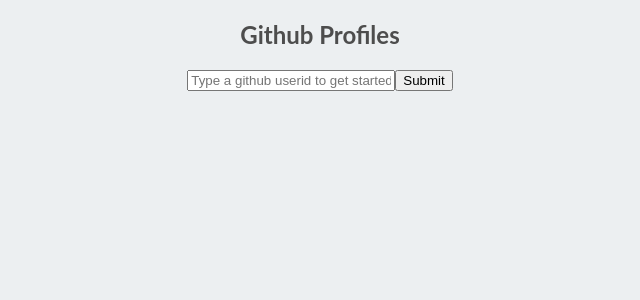
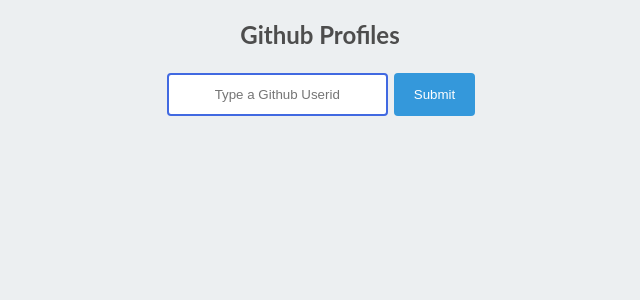
Before and after one commit to shiveshdewangan/github-users, a React (Create React App) app: page / in a window 1280 px wide. Shown: the top 300 px of the page, without its empty margins (320-960 px from the left). Built offline with nearby package versions, Linux system fonts and the light colour scheme; the HTML template or start-up script is replaced by a standard one.

Commit message:
Spinner and Styling Changes

```diff
--- a/src/components/App.jsx
+++ b/src/components/App.jsx
@@ -5,13 +5,15 @@
 import SimpleForm from "./SimpleForm";
 import UsersList from "./UsersList";
 import RepoDetails from "./RepoDetails";
+import Spinner from "./Spinner/Spinner";
 
 class App extends Component {
   state = {
     users: [],
     user: "",
     userDetails: "",
-    error: ""
+    error: "",
+    isLoading: false
   };
 
   handleChange = event => {
@@ -25,13 +27,19 @@
     let result = "";
 
     try {
+      this.setState({
+        isLoading: true
+      });
       const { data: result } = await API.get(`${user}`);
+      debugger;
       this.setState({
-        users: [...this.state.users, result]
+        users: [...this.state.users, result],
+        isLoading: false
       });
     } catch (error) {
       this.setState({
-        error: error.message
+        error: error.message,
+        isLoading: false
       });
     }
 
@@ -50,7 +58,7 @@
   };
 
   render() {
-    const { users, user, error } = this.state;
+    const { users, user, error, isLoading } = this.state;
 
     if (error) {
       return (
@@ -75,8 +83,9 @@
           />
         </div>
         <div className="user-list">
-          <UsersList users={users} />
+          <UsersList isLoading={isLoading} users={users} />
         </div>
+        {/* <Spinner /> */}
       </>
     );
   }
--- a/src/components/SimpleForm.jsx
+++ b/src/components/SimpleForm.jsx
@@ -2,17 +2,21 @@
 
 const SimpleForm = ({ value, handleChange, handleSubmit }) => {
   return (
-    <form onSubmit={handleSubmit}>
+    <>
+      <form className="inline-form" onSubmit={handleSubmit}>
         <input
           type="text"
           name="user"
           id="user"
           value={value}
           onChange={handleChange}
-        placeholder="Type a github userid to get started"
+          placeholder="Type a Github Userid"
         />
-      <button type="submit">Submit</button>
+        <button disabled={!!!value} type="submit">
+          Submit
+        </button>
       </form>
+    </>
   );
 };
 
--- /dev/null
+++ b/src/components/Spinner/Spinner.css
@@ -0,0 +1,35 @@
+.lds-ring {
+    display: inline-block;
+    position: relative;
+    width: 64px;
+    height: 64px;
+  }
+  .lds-ring div {
+    box-sizing: border-box;
+    display: block;
+    position: absolute;
+    width: 51px;
+    height: 51px;
+    margin: 6px;
+    border: 6px solid #cef;
+    border-radius: 50%;
+    animation: lds-ring 1.2s cubic-bezier(0.5, 0, 0.5, 1) infinite;
+    border-color: royalblue transparent transparent transparent;
+  }
+  .lds-ring div:nth-child(1) {
+    animation-delay: -0.45s;
+  }
+  .lds-ring div:nth-child(2) {
+    animation-delay: -0.3s;
+  }
+  .lds-ring div:nth-child(3) {
+    animation-delay: -0.15s;
+  }
+  @keyframes lds-ring {
+    0% {
+      transform: rotate(0deg);
+    }
+    100% {
+      transform: rotate(360deg);
+    }
+  }
--- /dev/null
+++ b/src/components/Spinner/Spinner.jsx
@@ -0,0 +1,15 @@
+import React from "react";
+import './Spinner.css'
+
+const Spinner = () => {
+  return (
+    <div className="lds-ring">
+      <div />
+      <div />
+      <div />
+      <div />
+    </div>
+  );
+};
+
+export default Spinner;
--- a/src/components/User.jsx
+++ b/src/components/User.jsx
@@ -1,7 +1,8 @@
 import React from "react";
+import Spinner from "./Spinner/Spinner";
 
-const User = ({ name, repos, avatar, bio }) => {
-  return (
+const User = ({ name, repos, avatar, bio, isLoading }) => {
+  let result = (
     <article className="user">
       <h3 className="name">
         <em>{name}</em>
@@ -17,6 +18,26 @@
       ) : null}
     </article>
   );
+
+  if (isLoading) result = <Spinner />;
+
+  return (
+    // <article className="user">
+    //   <h3 className="name">
+    //     <em>{name}</em>
+    //   </h3>
+    //   <img className="avatar" src={avatar} alt={name} />
+    //   <div>
+    //     <strong>Repos</strong>: <span>{repos}</span>
+    //   </div>
+    //   {bio ? (
+    //     <p>
+    //       <strong>Bio</strong>: {bio}
+    //     </p>
+    //   ) : null}
+    // </article>
+    { result }
+  );
 };
 
 export default User;
--- a/src/components/UsersList.jsx
+++ b/src/components/UsersList.jsx
@@ -1,7 +1,7 @@
 import React from "react";
 import User from "./User";
 
-const UsersList = ({ users, handleDetails }) => {
+const UsersList = ({ users, handleDetails, isLoading }) => {
   return (
     <>
       {users.map(user => (
@@ -11,6 +11,7 @@
           avatar={user.avatar_url}
           bio={user.bio}
           repos={user.public_repos}
+          isLoading={isLoading}
         />
       ))}
     </>
--- a/src/index.css
+++ b/src/index.css
@@ -16,12 +16,43 @@
   margin: 0;
 }
 
-.form {
-  margin-bottom: 10px;
+.inline-form {
+  display: flex;
+  flex-direction: row;
+  flex-wrap: wrap;
 }
 
-form input {
-  width: 200px;
+.inline-form input {
+  flex: 4;
+  padding: 12px 20px;
+  margin: 4px;
+  box-sizing: border-box;
+  border: 2px solid royalblue;
+  border-radius: 4px;
+}
+
+.inline-form button {
+  flex: 1;
+  background-color: #3498db;
+  border: none;
+  color: white;
+  text-decoration: none;
+  margin: 4px 2px;
+  cursor: pointer;
+  border-radius: 4px;
+  padding: 10px 20px;
+}
+
+.form-inline button:hover {
+  background-color: royalblue;
+}
+
+input[type="text"]:focus {
+  background-color: fff;
+}
+
+input::placeholder {
+  text-align: center;
 }
 
 .user {
@@ -46,3 +77,7 @@
   justify-content: space-evenly;
   flex-wrap: wrap;
 }
+
+.hidden {
+  display: none;
+}
```
Also changed, not shown: src/components/Spinner.jsx (deleted, +0 -7 lines), 1 other file (tests, documents, lock files or other folders). Lines whose indentation alone changed are shown as unchanged.
